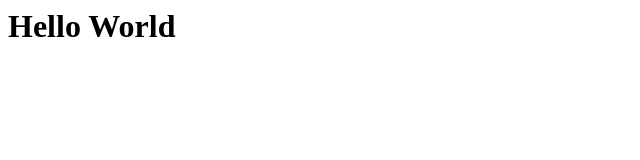
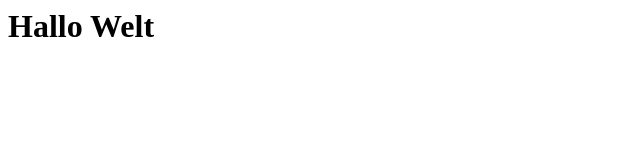
Before and after one commit to Balde-Tidiane/BK-GuT-Repo, a plain HTML site: page index.html in a window 1280 px wide. Shown: the whole page, without its empty margins (0-640 px from the left). Drawn offline with Linux system fonts and the light colour scheme.

Commit message:
#1 Title wurde geaendert

```diff
--- a/index.html
+++ b/index.html
@@ -1,5 +1,5 @@
 <html>
     <body>
-        <h1>Hello World</h1>
+        <h1>Hallo Welt</h1>
     </body>
 </html>
```
